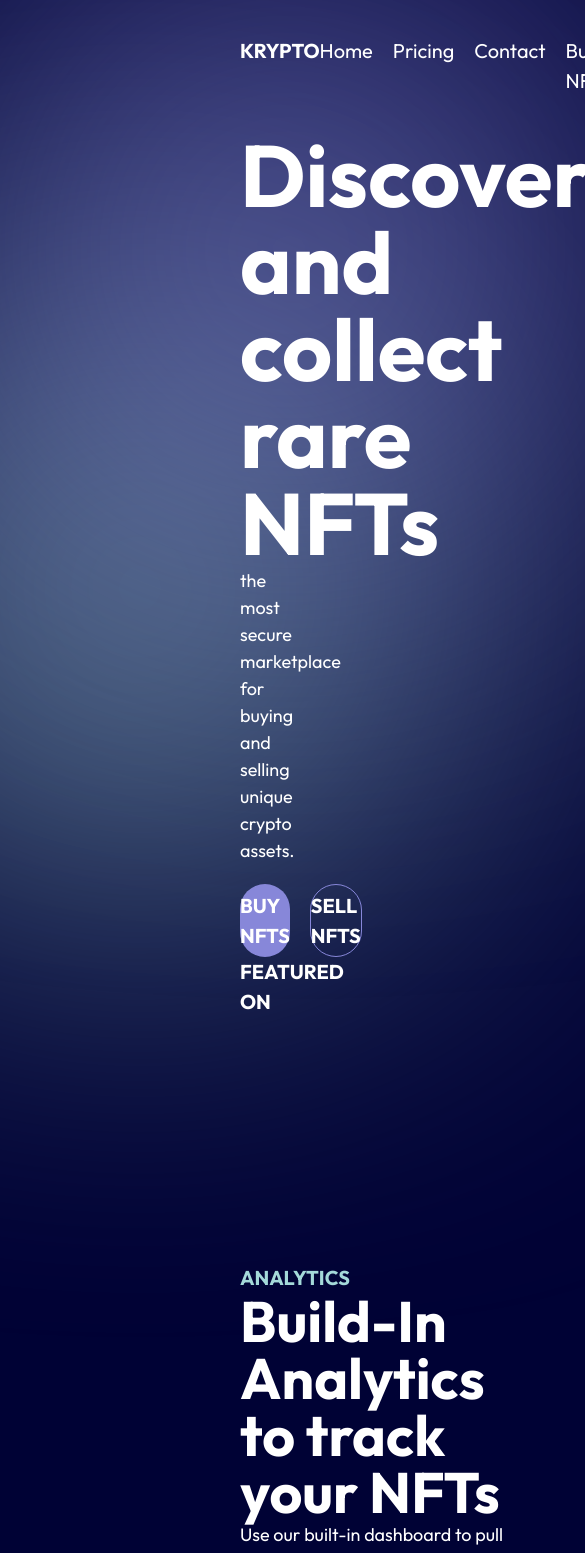
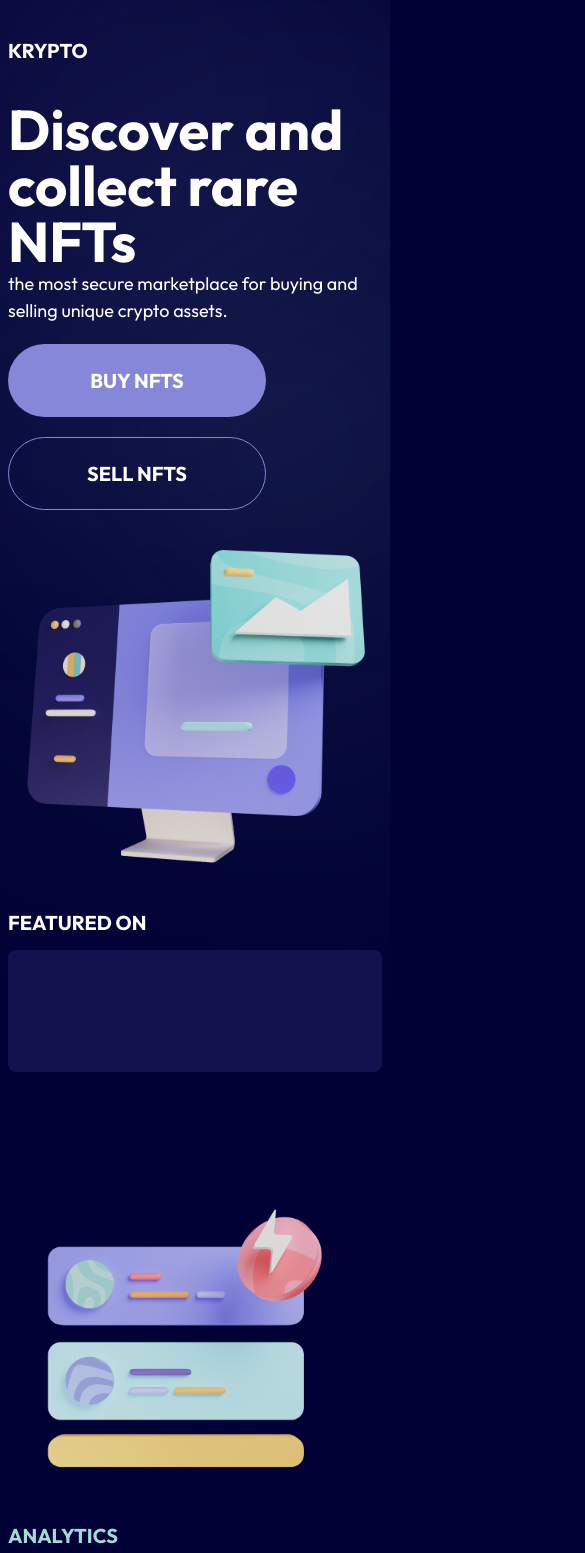
Before and after one commit to Rdani2005/Krypto, a React (Vite) app: page / in a window 390 px wide. Shown: the top 1553 px of the page, 585 px wide, since content can reach past the window. Built offline with nearby package versions, Linux system fonts and the light colour scheme.

Commit message:
First Commit

```diff
--- a/index.html
+++ b/index.html
@@ -11,7 +11,7 @@
 
     <title>Vite + React</title>
   </head>
-  <body class="bg-bg-color text-text-color px-60">
+  <body class="bg-bg-color text-text-color px-2  lg:px-60">
     <div id="root"></div>
     <script type="module" src="/src/main.jsx"></script>
   </body>
--- a/src/components/analytics/analytics.jsx
+++ b/src/components/analytics/analytics.jsx
@@ -6,7 +6,7 @@ const Analytics = () => {
         <section className='flex flex-col mt-28'>
             {
                 features.map((feature, i) => (
-                    <div className='flex '>
+                    <div className='flex flex-col mx-auto md:flex-row'>
                         {
                             i % 2 !== 0 ? (
                                 <>
@@ -16,12 +16,12 @@ const Analytics = () => {
                                         <p className='text-paragraph '>{feature.description}</p>
                                         <a className='font-sans font-semibold text-trihead tracking-[10%] mt-28 transition-all hover:bg-bg-color hover:border hover:border-light-color  mr-5 w-[258px] h-[73px] bg-main-color flex  justify-center  items-center rounded-full' href="">View Our Pricing</a>
                                     </div>
-                                    <img src={feature.image} alt="Feature img" />
+                                    <img src={feature.image} alt="Feature" className='w-[90%] max-w-[500px]' />
                                 </>
                             ) : (
                                 <>
-                                    <img src={feature.image} alt="Feature img" />
-                                    <div className="flex flex-col">
+                                    <img src={feature.image} alt="Feature img" className='w-[90%] max-w-[500px]'/>
+                                    <div className="flex flex-col" >
                                         <h3 className='font-sans font-semibold text-trihead tracking-[10%] text-light-color'>{feature.heading}</h3>
                                         <h2 className='font-sans text-subhead font-bold leading-[100%]'>{feature.title}</h2>
                                         <p className='text-paragraph '>{feature.description}</p>
--- a/src/components/decorations/Circle.jsx
+++ b/src/components/decorations/Circle.jsx
@@ -2,7 +2,7 @@ import React from 'react'
 
 const Circle = ({top, color, xPosition}) => {
     return (
-        <div className={`absolute ${top} ${xPosition} w-[500px] h-[500px] ${color} z-[-10] rounded-full blur-[200px]`}></div>
+        <div className={`absolute ${top} ${xPosition} w-[200px] md:w-[500px] h-[200px] md:h-[500px] ${color} z-[-10] rounded-full blur-[200px]`}></div>
     )
 }
 
--- a/src/components/footer/Footer.jsx
+++ b/src/components/footer/Footer.jsx
@@ -3,13 +3,13 @@ import { footer_info } from '../../data'
 
 const Footer = () => {
     return (
-        <footer className='flex justify-between mt-24'>
-            <div className="font-semibold text-[18px]">
+        <footer className='flex flex-col md:flex-row justify-center md:justify-between mt-24'>
+            <div className="font-semibold text-center text-[18px] mb-5">
                 <h1>KRYPTO</h1>
             </div>
             {
                 footer_info.map((info, i) => (
-                    <div className="flex flex-col" key={i}>
+                    <div className="flex relative flex-col mb-14 text-center" key={i}>
                         <h1 className='font-semibold text-[14px] mb-5'>{info.title}</h1>
                         {
                             info.links.map((link, i) => (
@@ -19,7 +19,7 @@ const Footer = () => {
                     </div>
                 ))
             }
-            <div className="flex flex-col relative">
+            <div className="flex flex-col relative text-center mb-20">
                 <h1 className='font-semibold text-[14px]'>Join Our Newsletter</h1>
                 <input placeholder='Email' type="text" className='w-full bg-[#13124F]  rounded-full mt-5 outline-none p-2' />
                 <button className='absolute right-0 top-11 px-5 py-2 bg-main-color rounded-full font-sans font-normal tracking-[10%]'>SUBMIT</button>
--- a/src/components/hero/hero.jsx
+++ b/src/components/hero/hero.jsx
@@ -2,15 +2,15 @@ import React from 'react'
 import heroImage from '../../Assets/hero.png'
 const Hero = () => {
     return (
-        <section className='grid grid-cols-2 '>
+        <section className='flex flex-col md:grid md:grid-cols-2 '>
             <div className="flex justify-center flex-col">
-                <h1 className='text-header font-bold leading-[100%]'>
+                <h1 className='text-[3.5rem] md:text-header font-bold leading-[100%]'>
                     Discover and collect rare NFTs
                 </h1>
                 <p className="text-paragraph">the most secure marketplace for buying and selling unique crypto assets.</p>
-                <div className="mt-5 flex">
+                <div className="mt-5 flex flex-col md:flex-row">
 
-                    <a href="#" className='font-sans font-semibold text-trihead tracking-[10%] transition-all hover:bg-bg-color hover:border hover:border-light-color  mr-5 w-[258px] h-[73px] bg-main-color flex  justify-center  items-center rounded-full'>BUY NFTS</a>
+                    <a href="#" className='mb-5 font-sans font-semibold text-trihead tracking-[10%] transition-all hover:bg-bg-color hover:border hover:border-light-color  mr-5 w-[258px] h-[73px] bg-main-color flex  justify-center  items-center rounded-full'>BUY NFTS</a>
                     <a href="#" className='font-sans font-semibold text-trihead tracking-[10%] transition-all hover:bg-light-color w-[258px] h-[73px] border border-main-color flex  justify-center  items-center rounded-full'>SELL NFTS</a>
                 </div>
             </div>
--- a/src/components/navbar/nav.jsx
+++ b/src/components/navbar/nav.jsx
@@ -6,7 +6,7 @@ const Nav = () => {
             <h1 className='font-sans font-bold text-trihead'>
                 KRYPTO
             </h1>
-            <div className="flex font-sans text-trihead">
+            <div className="md:flex font-sans text-trihead hidden">
                 <a href="#" className='mr-5'>Home</a>
                 <a href="#" className='mr-5'>Pricing</a>
                 <a href="#" className='mr-5'>Contact</a>
--- a/src/components/ready/Ready.jsx
+++ b/src/components/ready/Ready.jsx
@@ -3,7 +3,7 @@ import React from 'react'
 const Ready = () => {
     return (
         <section>
-            <div className='rounded-2xl w-4/5 bg-gradient-to-r from-secundary-color to-light-color mx-auto flex justify-center p-10 flex-col text-center'>
+            <div className='rounded-2xl w-full md:w-4/5 bg-gradient-to-r from-secundary-color to-light-color mx-auto flex justify-center p-10 flex-col text-center'>
                 <h3 className='font-sans font-semibold text-trihead tracking-[10%] text-[#000] mb-5'>
                     ARE YOU READY?
                 </h3>
--- a/src/components/testimonials/Testi.jsx
+++ b/src/components/testimonials/Testi.jsx
@@ -6,10 +6,10 @@ const Testi = () => {
         <section className='text-center mt-28'>
             <h3 className='font-sans font-semibold text-trihead tracking-[10%] text-light-color'>TESTIMONIALS</h3>
             <h2 className='font-sans text-subhead font-bold leading-[100%]'>Read What Others Have to Say</h2>
-            <div className="flex justify-around my-52">
+            <div className="flex flex-col justify-center align-center md:flex-row md:justify-around my-52">
                 {
                     testimonials.map((testimonial, i) => (
-                        <div className="relative bg-[#13124F] flex flex-col items-center w-[345px] rounded-xl p-12" key={i}>
+                        <div className="mx-auto my-16 relative bg-[#13124F] flex flex-col items-center w-[90%] md:w-[345px] rounded-xl p-12" key={i}>
                             <img src={testimonial.image} alt="profile" className='rounded-full absolute top-[-50%]' />
                             <h2 className='font-sans font-semibold text-trihead tracking-[10%]'>{testimonial.name}</h2>
                             <p>{testimonial.says}</p>
```
